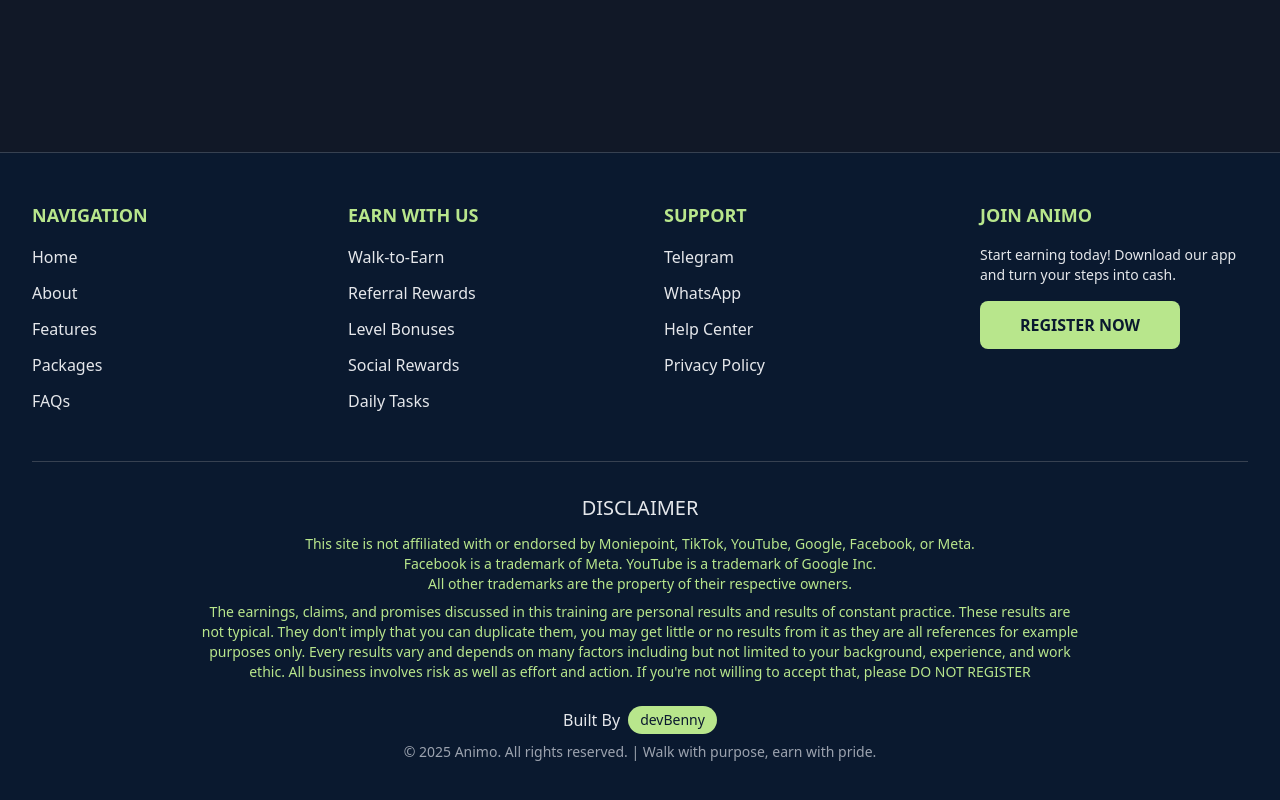
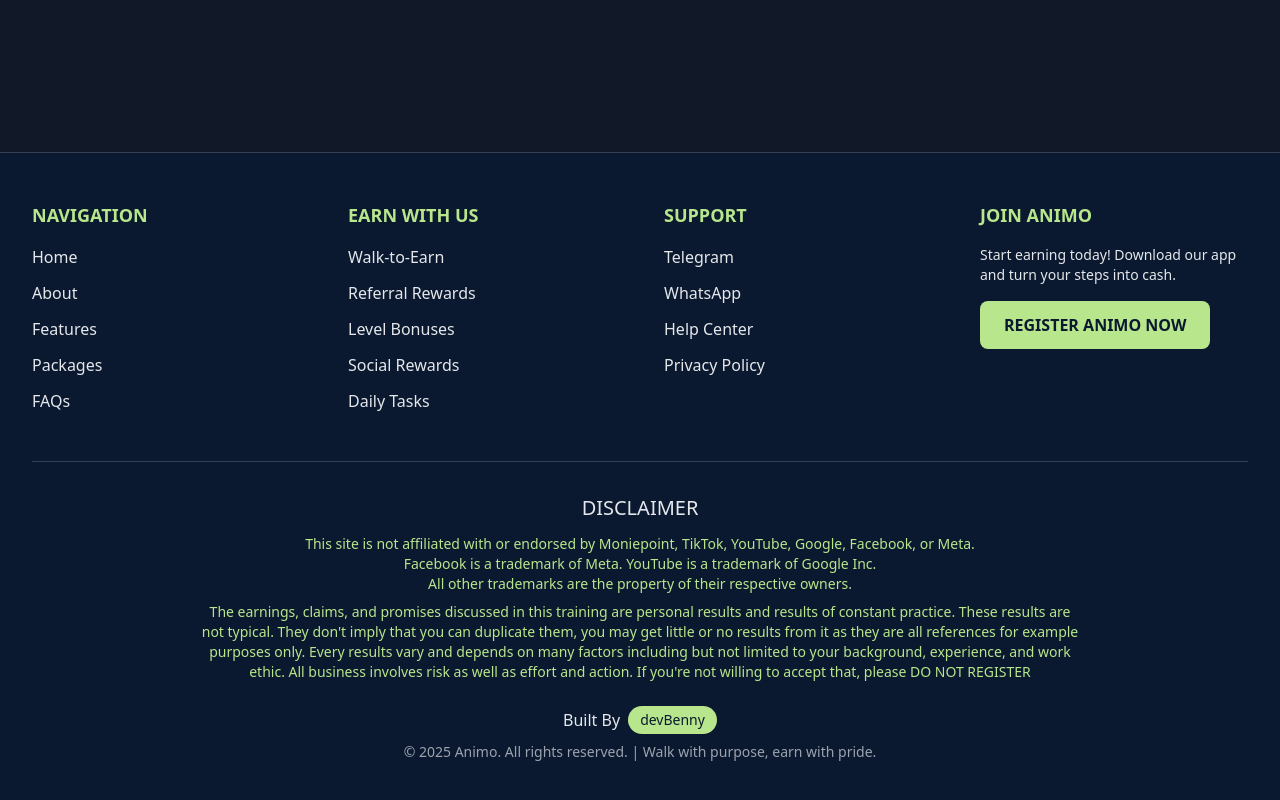
Before and after one commit to BennyInokp/Animo, a Next.js app: page / in a window 1280 px wide. Shown: the part 4874-5674 px from the top of the page. Built offline with nearby package versions, Linux system fonts and the light colour scheme.

Commit message:
U1 changes

```diff
--- a/components/Footer.js
+++ b/components/Footer.js
@@ -114,7 +114,7 @@ href="https://wa.me/2347039985631?text=Hello%2C%20I%20want%20to%20Register%20on%
   rel="noopener noreferrer"
   className='flex items-center justify-center w-full sm:inline-flex sm:w-auto sm:min-w-[200px] h-[3rem] sm:h-auto py-2.5 sm:py-3 px-6 bg-[#B8E68C] text-[#0a192f] font-bold text-sm sm:text-base rounded-lg hover:bg-green-400 transition-colors cursor-pointer'
 >
-  REGISTER NOW
+  REGISTER ANIMO NOW
 </a>
 
           </div>
--- a/pages/index.js
+++ b/pages/index.js
@@ -17,10 +17,7 @@ export default function Index() {
     }
   };
 
-
-
   return (
-
 
 <div>
       {/* HOME SECTION */}
```
